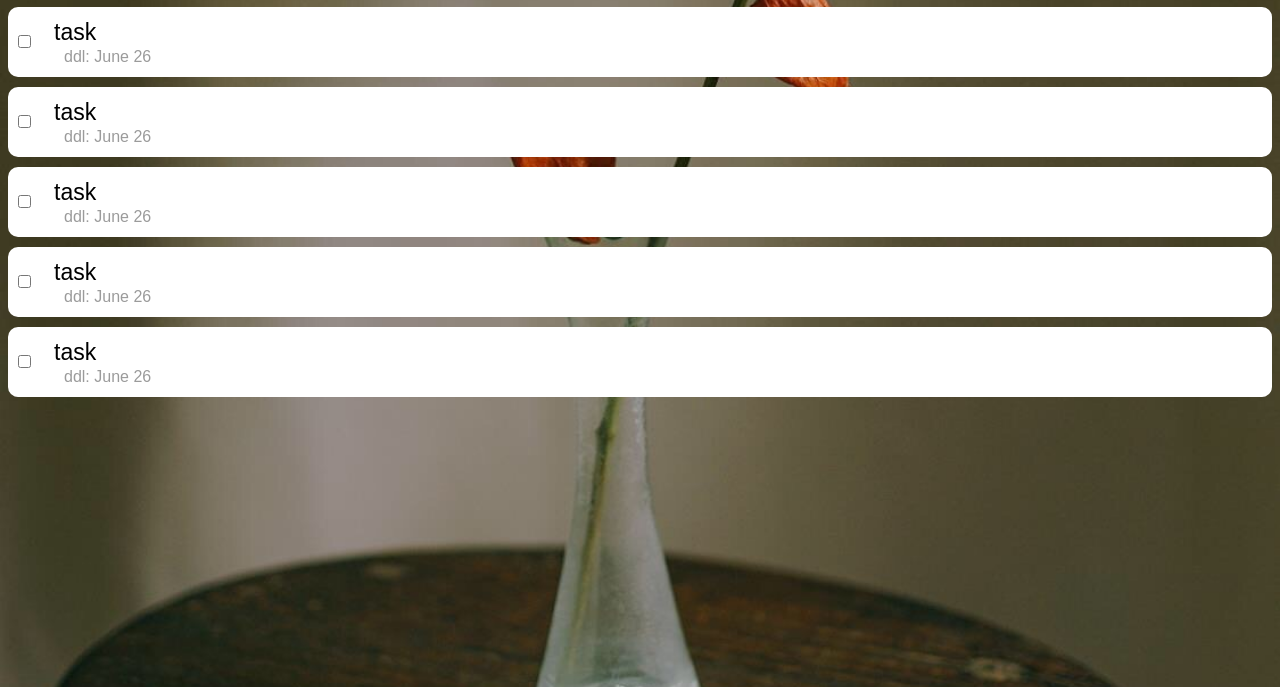
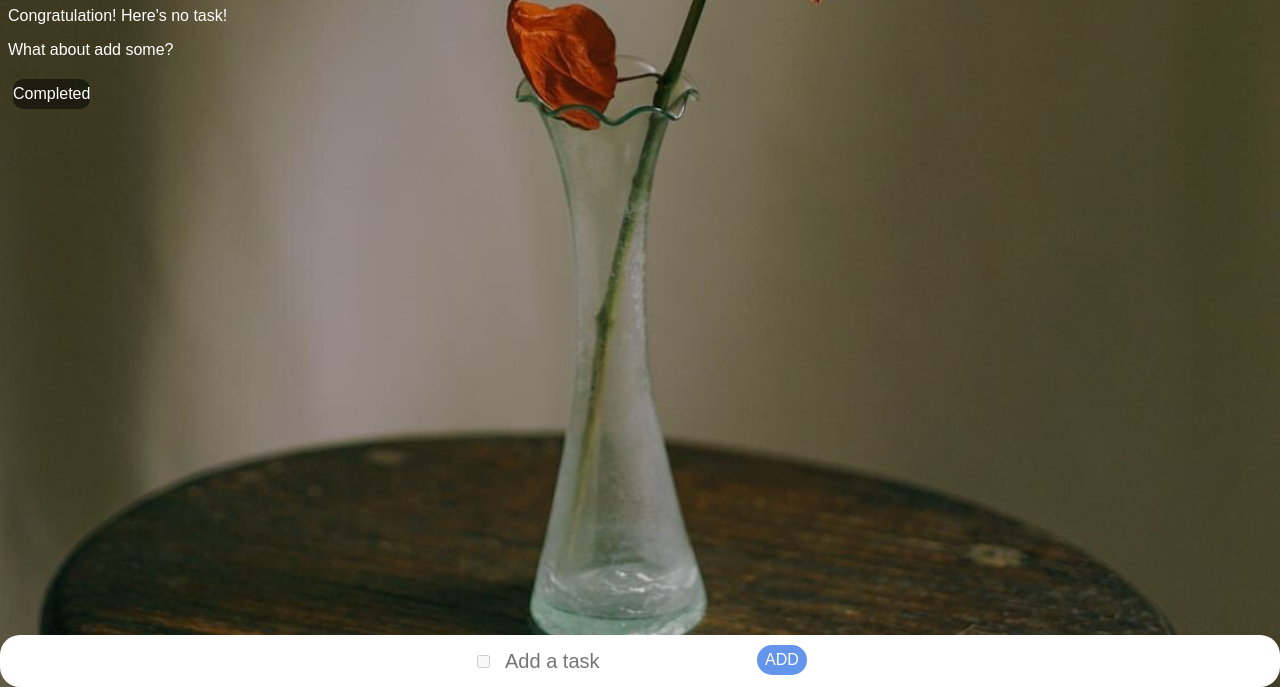
Before and after one commit to Kerr0220/Script-Program-Design, a plain HTML site: page index.html in a window 1280 px wide. Shown: the part 113-800 px from the top of the page. Drawn offline with Linux system fonts and the light colour scheme.

Commit message:
Initially completed index page

```diff
--- /dev/null
+++ b/css/style.css
@@ -0,0 +1,147 @@
+body {
+    display: flex;
+    justify-content: center;
+    align-items: flex-start;
+    background-image: url(../img/bgImg1.jpeg);
+    background-size: cover;
+    background-position: center;
+    font-family: sans-serif;
+}
+#title{
+    color: #fff;
+}
+#main {
+    width: 100%;
+}
+
+#moreBtn{
+    position: absolute;
+    right: 10px;
+    left: auto;
+}
+
+ul{
+    list-style: none;
+}
+
+.pageHead{
+    margin-top: 10px;
+}
+
+.taskListDiv{
+    margin-bottom: 20px;
+}
+
+.taskListDiv p{
+    color: #ffffff;
+}
+
+.taskDiv{
+    width: 100%;
+    height: 70px;
+    background-color: #fff;
+    border-radius: 10px;
+    margin-top: 10px;
+    display: flex;
+    justify-content: center;
+    align-items: flex-start;
+}
+
+.taskDiv:hover{
+    background-color: #d3d3d3;
+}
+
+.taskTextDiv{
+    width: 100%;
+    height: 50px;
+    vertical-align: center;
+    margin-top: 10px;
+    margin-left: 20px;
+}
+
+.check{
+    margin-top: 28px;
+    vertical-align: center;
+    margin-left: 10px;
+}
+
+.checkTitle{
+    height: 30px;
+    line-height: 30px;
+    vertical-align: center;
+    font-size: 23px;
+}
+
+.checkDdl{
+    height: 20px;
+    line-height: 20px;
+    vertical-align: center;
+    color: #9b9b9b;
+    margin-left: 10px;
+}
+#completeBtn{
+    height: 30px;
+    width: 200px;
+    display: flex;
+    align-items: flex-start;
+}
+
+#cplBtn{
+    display: none;
+}
+
+#completeBtn label{
+    color: #fff;
+    background-color: rgba(0,0,0,0.5);
+    height: 30px;
+    line-height: 30px;
+    vertical-align: center;
+    border-radius: 10px;
+    justify-content: center;
+    margin-left: 5px;
+    margin-right: 5px;
+}
+
+#finishedListDiv{
+    margin-bottom: 60px;
+}
+
+#iptNewTaskDiv{
+    width: 100%;
+    left: 0px;
+    display: flex;
+    align-items: flex-start;
+    justify-content: center;
+    position: fixed;
+    bottom: 0px;
+    background-color: #fff;
+    border-radius: 20px;
+}
+#newTaskTitle{
+    width: 250px;
+    height: 50px;
+    align-self: center;
+    border-radius: 10px;
+    border: none;
+    outline: none;
+    margin-left: 10px;
+    font-size: 20px;
+}
+#inputBtn{
+    margin-top: 10px;
+    width: 50px;
+    height: 30px;
+    line-height: 30px;
+    vertical-align: center;
+    background-color: cornflowerblue;
+    border-radius: 20px;
+    text-align: center;
+    color: #fff;
+}
+#inputBtn:active{
+    background-color: #5282cb;
+    color: #fff;
+}
+#newTaskCheck{
+    margin-top: 20px;
+}
--- a/index.html
+++ b/index.html
@@ -5,61 +5,48 @@
     <meta http-equiv="X-UA-Compatible" content="IE=edge">
     <meta name="viewport" content="width=device-width, initial-scale=1.0">
     <title>Document</title>
-    <script src="script/index.js"></script>
-    <link rel="stylesheet" href="static/style.css">
+    <script src="js/index.js"></script>
+    <link rel="stylesheet" href="css/style.css">
 </head>
 <body>
 <div id="main">
+    <!--    head buttons and myTodo list's title-->
     <div class="pageHead">
-        <a href="folder.html"><img src="image/arrow.png" id="folderBtn" height="18" width="20"/></a>
-        <a href="editor.html"><img src="image/more.png" id="moreBtn" height="18" width="20"/></a>
+        <a href="folder.html"><img src="img/arrow.png" id="folderBtn" height="18" width="20"/></a>
+        <a href="editor.html"><img src="img/more.png" id="moreBtn" height="18" width="20"/></a>
         <h1 id="title">Kerr's Todo List</h1>
-        <div class="taskListDiv">
-            <div class="taskDiv">
-                <input type="checkbox" class="check">
-                <div class="taskTextDiv">
-                    <label class="checkTitle">task</label><br/>
-                    <label class="checkDdl">ddl: June 26</label>
-                </div>
-            </div>
+    </div>
+
+    <!--    task list-->
+    <div class="taskListDiv" id="unfinishedTaskListDiv">
+        <div id="notice">
+            <p>Congratulation! Here's no task!</p>
+            <p>What about add some?</p>
         </div>
-        <div class="taskListDiv">
-            <div class="taskDiv">
-                <input type="checkbox" class="check">
-                <div class="taskTextDiv">
-                    <label class="checkTitle">task</label><br/>
-                    <label class="checkDdl">ddl: June 26</label>
-                </div>
-            </div>
-        </div>
-        <div class="taskListDiv">
-            <div class="taskDiv">
-                <input type="checkbox" class="check">
-                <div class="taskTextDiv">
-                    <label class="checkTitle">task</label><br/>
-                    <label class="checkDdl">ddl: June 26</label>
-                </div>
-            </div>
-        </div>
-        <div class="taskListDiv">
-            <div class="taskDiv">
-                <input type="checkbox" class="check">
-                <div class="taskTextDiv">
-                    <label class="checkTitle">task</label><br/>
-                    <label class="checkDdl">ddl: June 26</label>
-                </div>
-            </div>
-        </div>
-        <div class="taskListDiv">
-            <div class="taskDiv">
-                <input type="checkbox" class="check">
-                <div class="taskTextDiv">
-                    <label class="checkTitle">task</label><br/>
-                    <label class="checkDdl">ddl: June 26</label>
-                </div>
-            </div>
-        </div>
+<!--        <div class="taskDiv">-->
+<!--            <input type="checkbox" class="check" onchange="changeTaskStatement(this.parentNode)">-->
+<!--            <div class="taskTextDiv" onclick="openTask(this)">-->
+<!--                <label class="checkTitle">task1</label><br/>-->
+<!--                <label class="checkDdl">ddl: June 26</label>-->
+<!--            </div>-->
+<!--        </div>-->
+    </div>
 
+    <!--    the button to show/hide completed tasks-->
+    <div id="completeBtn">
+        <input id="cplBtn" type="button" value="Completed" onclick="showOrHideCompleted()">
+        <label for="cplBtn">Completed</label>
+    </div>
+
+    <!--    finish task list-->
+    <div class="taskListDiv" id="finishedListDiv">
+        <!--    wait to be added from task list-->
+    </div>
+
+    <div class="inputNewTaskDiv" id="iptNewTaskDiv">
+        <input type="checkbox" disabled="disabled" id="newTaskCheck">
+        <input type="text" id="newTaskTitle" placeholder="Add a task">
+        <label id="inputBtn" onclick="addTask(this.parentNode)">ADD</label>
     </div>
 </div>
 
--- /dev/null
+++ b/js/index.js
@@ -0,0 +1,81 @@
+class Task {
+    constructor(title, content, date) {
+        this.title = title;
+        this.content = content;
+        this.date = date;
+        this.isFinished = false;
+        this.priority = 0;
+    }
+}
+
+var uncplTaskNum = 0;
+var cplTaskNum = 0;
+
+function openTask(taskDiv) {
+    window.location.href = "editor.html";
+    checkBox = taskDiv.firstElementChild;
+    console.log(checkBox.checked);
+}
+
+function changeTaskStatement(taskDiv) {
+    state = taskDiv.firstElementChild.checked;
+    taskTitle = taskDiv.childNodes[3].childNodes[1];
+    if (state == true) {
+        taskTitle.style.textDecoration = "line-through";
+        uncplTaskNum--;
+        cplTaskNum++;
+        taskTitle.style.color = "#9d9d9d";
+        document.getElementById("finishedListDiv").append(taskDiv);
+        if (uncplTaskNum == 0) {
+            noticeShow();
+        }
+    } else {
+        uncplTaskNum++;
+        cplTaskNum--;
+        taskTitle.style.textDecoration = "none";
+        taskTitle.style.color = "#000000";
+        document.getElementById("unfinishedTaskListDiv").append(taskDiv);
+        if (uncplTaskNum != 0) {
+            noticeHide();
+        }
+    }
+}
+
+var completedList = 0;
+
+function showOrHideCompleted() {
+    if (0 == completedList) {
+        completedList = 1;
+        document.getElementById("finishedListDiv").style.display = "none";
+    } else {
+        completedList = 0;
+        document.getElementById("finishedListDiv").style.display = "";
+    }
+}
+
+function addTask(newTaskDiv) {
+    uncplTaskNum++;
+    noticeHide();
+    title = newTaskDiv.childNodes[3].value;
+    ddl = "none";
+    document.getElementById("unfinishedTaskListDiv").innerHTML += "<div class=\"taskDiv\">\n" +
+        "            <input type=\"checkbox\" class=\"check\" onchange=\"changeTaskStatement(this.parentNode)\">\n" +
+        "            <div class=\"taskTextDiv\" onclick=\"openTask(this)\">\n" +
+        "                <label class=\"checkTitle\">" + title + "</label><br/>\n" +
+        "                <label class=\"checkDdl\">ddl: " + ddl + "</label>\n" +
+        "            </div>\n" +
+        "        </div>";
+    newTaskDiv.childNodes[3].value = "";
+}
+
+function noticeHide() {
+    p = document.getElementById("notice").childNodes;
+    p[1].style.display="none";
+    p[3].style.display="none";
+}
+
+function noticeShow() {
+    p = document.getElementById("notice").childNodes;
+    p[1].style.display="";
+    p[3].style.display="";
+}
--- a/script/index.js
+++ /dev/null
@@ -1,9 +0,0 @@
-class Task {
-    constructor(title, content, date) {
-        this.title = title;
-        this.content = content;
-        this.date = date;
-        this.isFinished = false;
-        this.priority = 0;
-    }
-}
--- a/static/style.css
+++ /dev/null
@@ -1,69 +0,0 @@
-body {
-    display: flex;
-    justify-content: center;
-    align-items: flex-start;
-    background-image: url(../image/bgImg1.jpeg);
-    background-size: cover;
-    background-position: center;
-    font-family: sans-serif;
-}
-#title{
-    color: #fff;
-}
-#main {
-    width: 100%;
-}
-
-#moreBtn{
-    position: absolute;
-    right: 10px;
-    left: auto;
-}
-
-ul{
-    list-style: none;
-}
-
-.pageHead{
-    margin-top: 10px;
-}
-
-.taskDiv{
-    width: 100%;
-    height: 70px;
-    background-color: #fff;
-    border-radius: 10px;
-    margin-top: 10px;
-    display: flex;
-    justify-content: center;
-    align-items: flex-start;
-}
-
-.taskTextDiv{
-    width: 100%;
-    height: 50px;
-    vertical-align: center;
-    margin-top: 10px;
-    margin-left: 20px;
-}
-
-.check{
-    margin-top: 28px;
-    vertical-align: center;
-    margin-left: 10px;
-}
-
-.checkTitle{
-    height: 30px;
-    line-height: 30px;
-    vertical-align: center;
-    font-size: 23px;
-}
-
-.checkDdl{
-    height: 20px;
-    line-height: 20px;
-    vertical-align: center;
-    color: #9b9b9b;
-    margin-left: 10px;
-}
```
Also changed, not shown: img/arrow.png (renamed from image/arrow.png), img/bgImg1.jpeg (renamed from image/bgImg1.jpeg), img/more.png (renamed from image/more.png), 5 other files.
